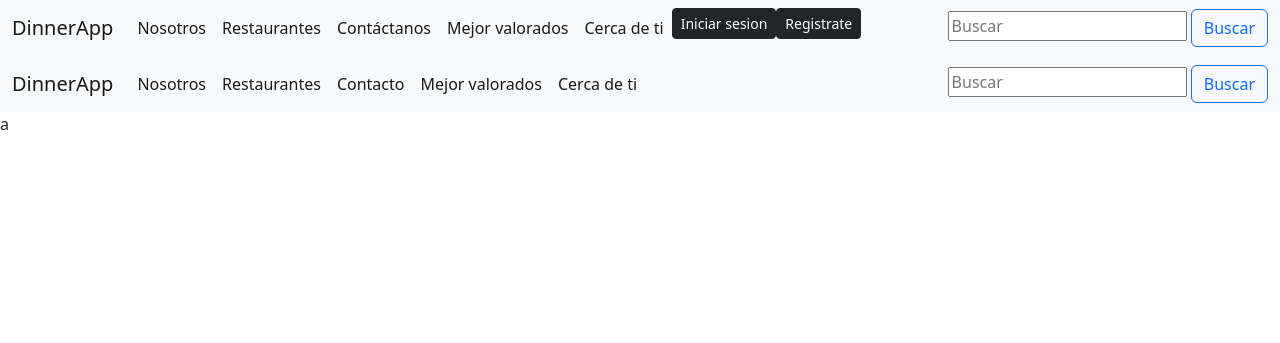
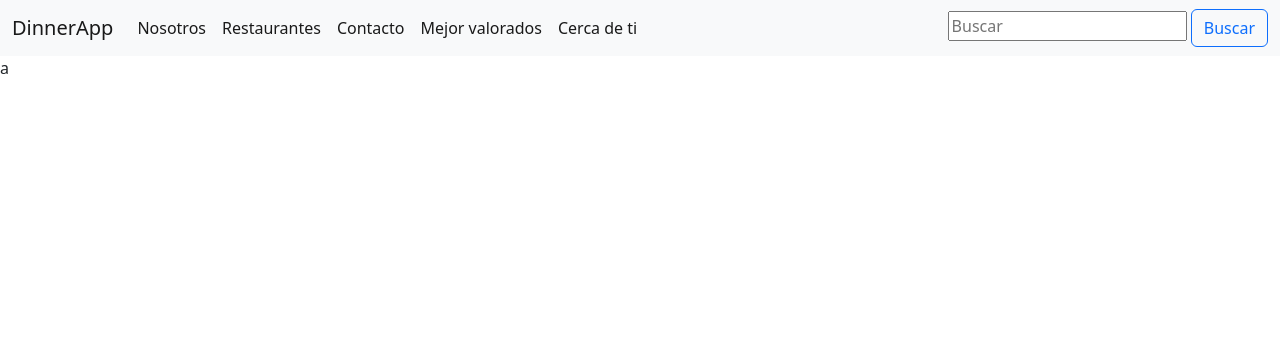
Before and after one commit to SapoRaider/DinnerApp, a Django app: page /login/ in a window 1280 px wide. Shown: the top 343 px of the page. Run offline with Django 4.2, Linux system fonts and the light colour scheme.

Commit message:
modified:   DinnerSV/DinnerApp/migrations/__pycache__/__init__.cpython-310.pyc 	modified:   DinnerSV/DinnerApp/templates/DinnerApp_Aline/elegir_restaurante.html 	modified:   DinnerSV/DinnerApp/templates/DinnerApp_Aline/formulario_contacto.html 	modified:   DinnerSV/DinnerApp/templates/DinnerApp_Aline/mejor_valorados.html 	modified:   DinnerSV/DinnerApp/templates/DinnerApp_Aline/reservar.html 	modified:   DinnerSV/DinnerApp/templates/DinnerApp_Aline/rest_cerca.html 	modified:   DinnerSV/DinnerApp/templates/registration/login.html

```diff
--- a/DinnerSV/DinnerApp/templates/DinnerApp_Aline/elegir_restaurante.html
+++ b/DinnerSV/DinnerApp/templates/DinnerApp_Aline/elegir_restaurante.html
@@ -22,6 +22,8 @@
               <a class="nav-link active" href="formulario_contacto.html">Contáctanos</a>
               <a class="nav-link active" href="mejor_valorados.html">Mejor valorados</a>
               <a class="nav-link active" href="rest_cerca.html">Cerca de ti</a>
+              <a href="/DinnerSV/DinnerApp/templates/registration/login.html"><button type="button" class="btn btn-dark btn-sm"">Iniciar sesion</button></a>
+                  <a href="/DinnerSV/DinnerApp/templates/registration/login.html"><button type="button" class="btn btn-dark btn-sm"">Registrate</button></a>
             </div>
           </div>
           <form class="form-inline">
--- a/DinnerSV/DinnerApp/templates/DinnerApp_Aline/formulario_contacto.html
+++ b/DinnerSV/DinnerApp/templates/DinnerApp_Aline/formulario_contacto.html
@@ -22,6 +22,8 @@
               <a class="nav-link active" href="formulario_contacto.html">Contáctanos</a>
               <a class="nav-link active" href="mejor_valorados.html">Mejor valorados</a>
               <a class="nav-link active" href="rest_cerca.html">Cerca de ti</a>
+              <a href="/DinnerSV/DinnerApp/templates/registration/login.html"><button type="button" class="btn btn-dark btn-sm"">Iniciar sesion</button></a>
+                  <a href="/DinnerSV/DinnerApp/templates/registration/login.html"><button type="button" class="btn btn-dark btn-sm"">Registrate</button></a>
             </div>
           </div>
           <form class="form-inline">
--- a/DinnerSV/DinnerApp/templates/DinnerApp_Aline/mejor_valorados.html
+++ b/DinnerSV/DinnerApp/templates/DinnerApp_Aline/mejor_valorados.html
@@ -22,6 +22,8 @@
               <a class="nav-link active" href="formulario_contacto.html">Contáctanos</a>
               <a class="nav-link active" href="mejor_valorados.html">Mejor valorados</a>
               <a class="nav-link active" href="rest_cerca.html">Cerca de ti</a>
+              <a href="/DinnerSV/DinnerApp/templates/registration/login.html"><button type="button" class="btn btn-dark btn-sm"">Iniciar sesion</button></a>
+                  <a href="/DinnerSV/DinnerApp/templates/registration/login.html"><button type="button" class="btn btn-dark btn-sm"">Registrate</button></a>
             </div>
           </div>
           <form class="form-inline">
--- a/DinnerSV/DinnerApp/templates/DinnerApp_Aline/reservar.html
+++ b/DinnerSV/DinnerApp/templates/DinnerApp_Aline/reservar.html
@@ -23,6 +23,8 @@
               <a class="nav-link active" href="formulario_contacto.html">Contáctanos</a>
               <a class="nav-link active" href="mejor_valorados.html">Mejor valorados</a>
               <a class="nav-link active" href="rest_cerca.html">Cerca de ti</a>
+              <a href="/DinnerSV/DinnerApp/templates/registration/login.html"><button type="button" class="btn btn-dark btn-sm"">Iniciar sesion</button></a>
+                  <a href="/DinnerSV/DinnerApp/templates/registration/login.html"><button type="button" class="btn btn-dark btn-sm"">Registrate</button></a>
             </div>
           </div>
           <form class="form-inline">
--- a/DinnerSV/DinnerApp/templates/DinnerApp_Aline/rest_cerca.html
+++ b/DinnerSV/DinnerApp/templates/DinnerApp_Aline/rest_cerca.html
@@ -21,6 +21,8 @@
               <a class="nav-link active" href="formulario_contacto.html">Contáctanos</a>
               <a class="nav-link active" href="mejor_valorados.html">Mejor valorados</a>
               <a class="nav-link active" href="rest_cerca.html">Cerca de ti</a>
+              <a href="/DinnerSV/DinnerApp/templates/registration/login.html"><button type="button" class="btn btn-dark btn-sm"">Iniciar sesion</button></a>
+                  <a href="/DinnerSV/DinnerApp/templates/registration/login.html"><button type="button" class="btn btn-dark btn-sm"">Registrate</button></a>
             </div>
           </div>
           <form class="form-inline">
--- a/DinnerSV/DinnerApp/templates/registration/login.html
+++ b/DinnerSV/DinnerApp/templates/registration/login.html
@@ -7,30 +7,6 @@
   <link href="https://cdn.jsdelivr.net/npm/bootstrap@5.2.2/dist/css/bootstrap.min.css" rel="stylesheet" integrity="sha384-Zenh87qX5JnK2Jl0vWa8Ck2rdkQ2Bzep5IDxbcnCeuOxjzrPF/et3URy9Bv1WTRi" crossorigin="anonymous">
 </head>
 <body>
-
-  <nav class="navbar navbar-expand-lg bg-light">
-    <div class="container-fluid">
-      <a class="navbar-brand" href="#">DinnerApp</a>
-      <button class="navbar-toggler" type="button" data-bs-toggle="collapse" data-bs-target="#navbarNavAltMarkup" aria-controls="navbarNavAltMarkup" aria-expanded="false" aria-label="Toggle navigation">
-        <span class="navbar-toggler-icon"></span>
-      </button>
-      <div class="collapse navbar-collapse" id="navbarNavAltMarkup">
-        <div class="navbar-nav">
-          <a class="nav-link active" aria-current="page" href="index.html">Nosotros</a>
-          <a class="nav-link active" href="elegir_restaurante.html">Restaurantes</a>
-          <a class="nav-link active" href="formulario_contacto.html">Contáctanos</a>
-          <a class="nav-link active" href="mejor_valorados.html">Mejor valorados</a>
-          <a class="nav-link active" href="rest_cerca.html">Cerca de ti</a>
-          <a href="/DinnerSV/DinnerApp/templates/registration/login.html"><button type="button" class="btn btn-dark btn-sm"">Iniciar sesion</button></a>
-          <a href="/DinnerSV/DinnerApp/templates/registration/login.html"><button type="button" class="btn btn-dark btn-sm"">Registrate</button></a>
-        </div>
-      </div>
-      <form class="form-inline">
-            <input class="form mr-sm-2" type="search" placeholder="Buscar" aria-label="Search">
-            <button class="btn btn-outline-primary my-2 my-sm-0" type="submit">Buscar</button>
-        </form>
-    </div>
-  </nav>
 
   {% extends 'DinnerApp/index.html' %}
 
```
